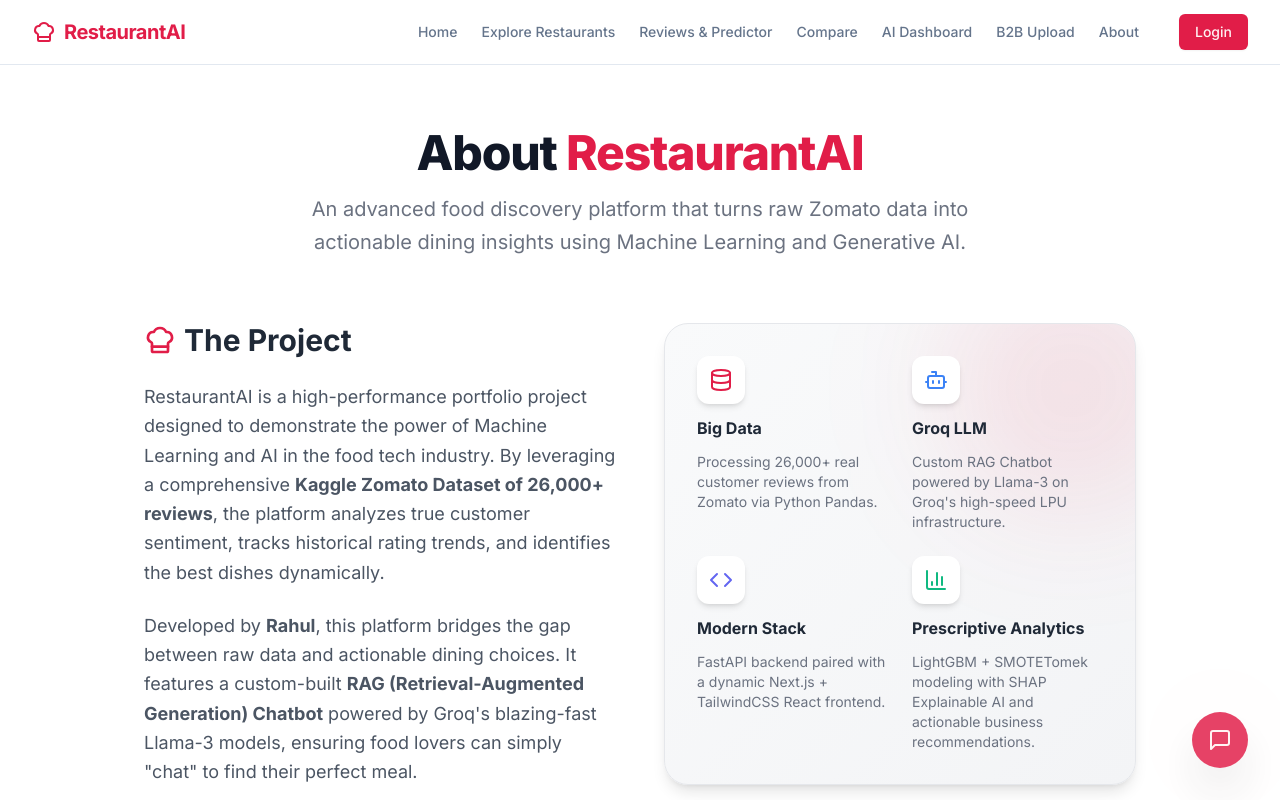
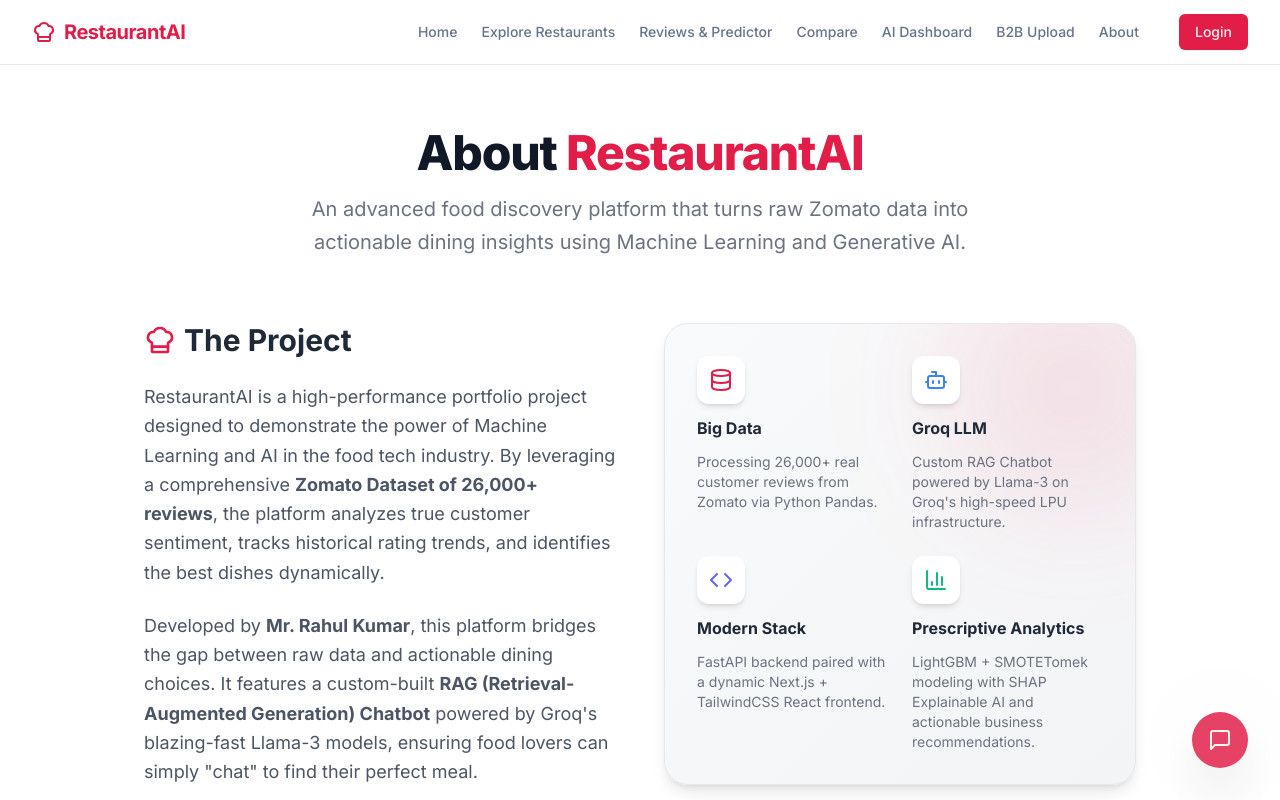
Before and after one commit to rahultwoapl8130/Zomato_2, a Next.js app in the folder restaurant-ai/: page /about in a window 1280 px wide. Shown: the top 800 px of the page. Built offline with nearby package versions, Linux system fonts and the light colour scheme.

Commit message:
docs: update about page content and developer name

```diff
--- a/restaurant-ai/src/app/about/page.tsx
+++ b/restaurant-ai/src/app/about/page.tsx
@@ -17,10 +17,10 @@
             <ChefHat className="w-8 h-8 text-primary" /> The Project
           </h2>
           <p className="text-gray-600 leading-relaxed text-lg">
-            RestaurantAI is a high-performance portfolio project designed to demonstrate the power of Machine Learning and AI in the food tech industry. By leveraging a comprehensive <strong>Kaggle Zomato Dataset of 26,000+ reviews</strong>, the platform analyzes true customer sentiment, tracks historical rating trends, and identifies the best dishes dynamically.
+            RestaurantAI is a high-performance portfolio project designed to demonstrate the power of Machine Learning and AI in the food tech industry. By leveraging a comprehensive <strong>Zomato Dataset of 26,000+ reviews</strong>, the platform analyzes true customer sentiment, tracks historical rating trends, and identifies the best dishes dynamically.
           </p>
           <p className="text-gray-600 leading-relaxed text-lg">
-            Developed by <strong>Rahul</strong>, this platform bridges the gap between raw data and actionable dining choices. It features a custom-built <strong>RAG (Retrieval-Augmented Generation) Chatbot</strong> powered by Groq's blazing-fast Llama-3 models, ensuring food lovers can simply "chat" to find their perfect meal.
+            Developed by <strong>Mr. Rahul Kumar</strong>, this platform bridges the gap between raw data and actionable dining choices. It features a custom-built <strong>RAG (Retrieval-Augmented Generation) Chatbot</strong> powered by Groq's blazing-fast Llama-3 models, ensuring food lovers can simply "chat" to find their perfect meal.
           </p>
         </div>
 
@@ -67,7 +67,7 @@
           Traditional restaurant platforms force users to scroll through hundreds of conflicting reviews. RestaurantAI solves this by summarizing the exact pros and cons, predicting sentiment trends over the years, and offering a personal AI assistant to instantly answer questions like <em>"Where can I get the best spicy biryani for a family dinner?"</em>
         </p>
         <div className="inline-flex items-center justify-center gap-2 bg-white px-6 py-3 rounded-full shadow-sm border border-gray-200 mt-4 text-gray-800 font-medium">
-          <Heart className="w-5 h-5 text-rose-500 fill-rose-500" /> Developed with passion by Rahul
+          <Heart className="w-5 h-5 text-rose-500 fill-rose-500" /> Developed with passion by Mr. Rahul Kumar
         </div>
       </div>
     </div>
```
